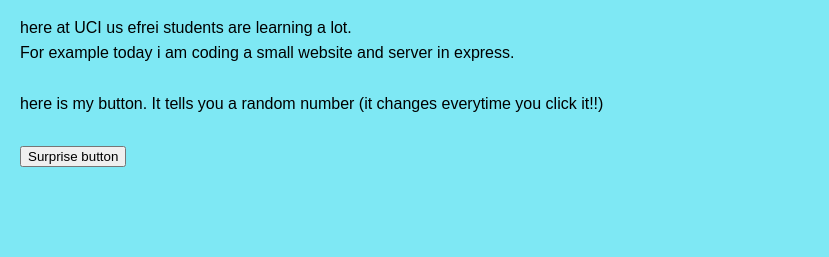
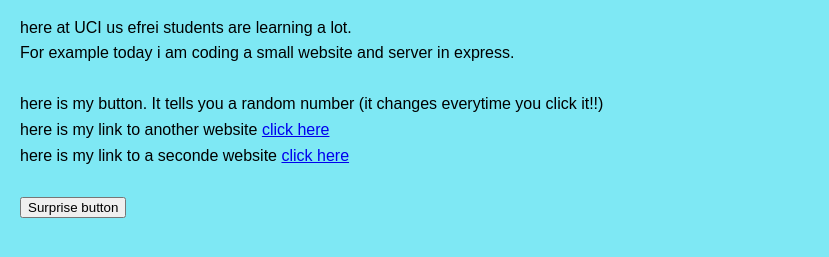
Before and after one commit to leannaxx/module2, a website: page public/index.html in a window 1280 px wide. Shown: the part 123-380 px from the top of the page, without its empty margins (0-829 px from the left). Drawn offline with Linux system fonts and the light colour scheme.

Commit message:
forgot the links mb

```diff
--- a/public/index.html
+++ b/public/index.html
@@ -14,6 +14,8 @@
     <br>
     here is my button. It tells you a random number (it changes everytime you click it!!)
     <br>
+    here is my link to another website <a href="https://github.com"> click here</a><br>
+    here is my link to a seconde website <a href="https://youtube.com"> click here</a><br>
     <br>
     <button id="surprise">Surprise button</button>
     <div id="response"></div>
```
